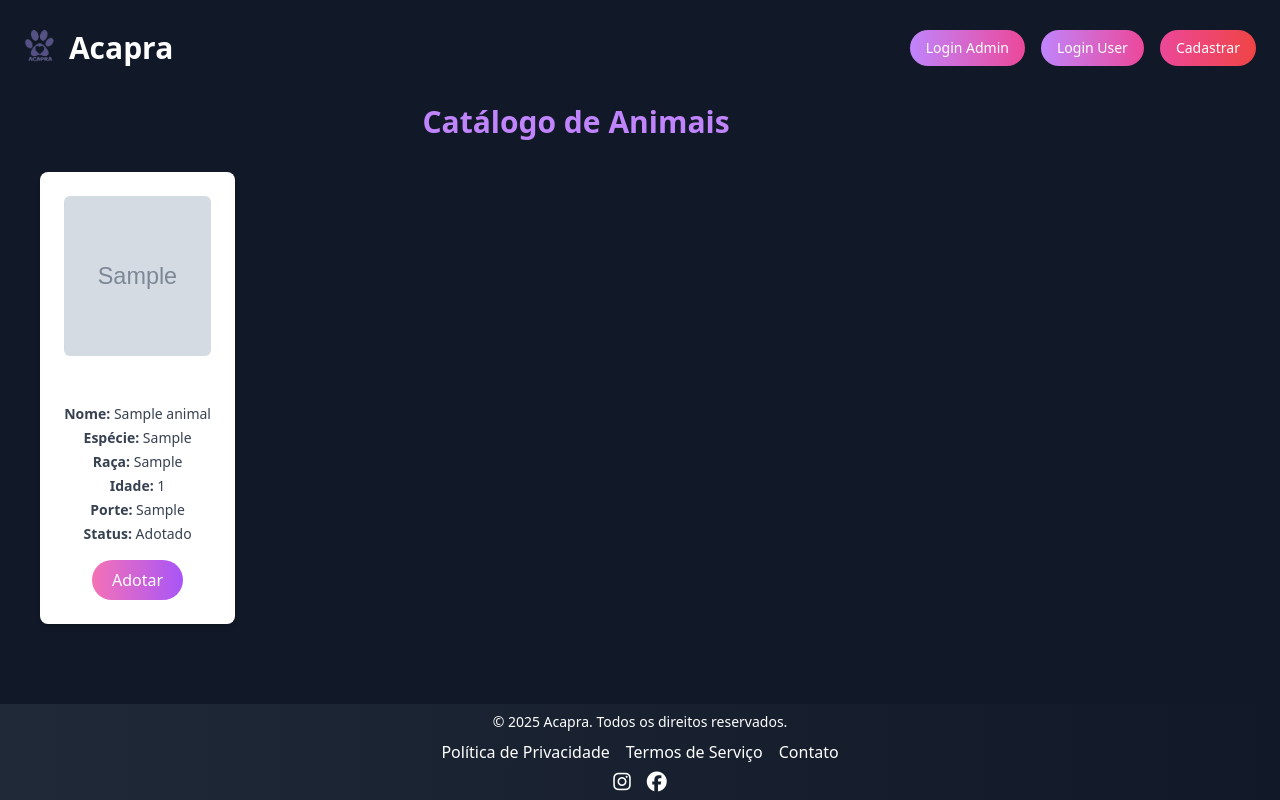
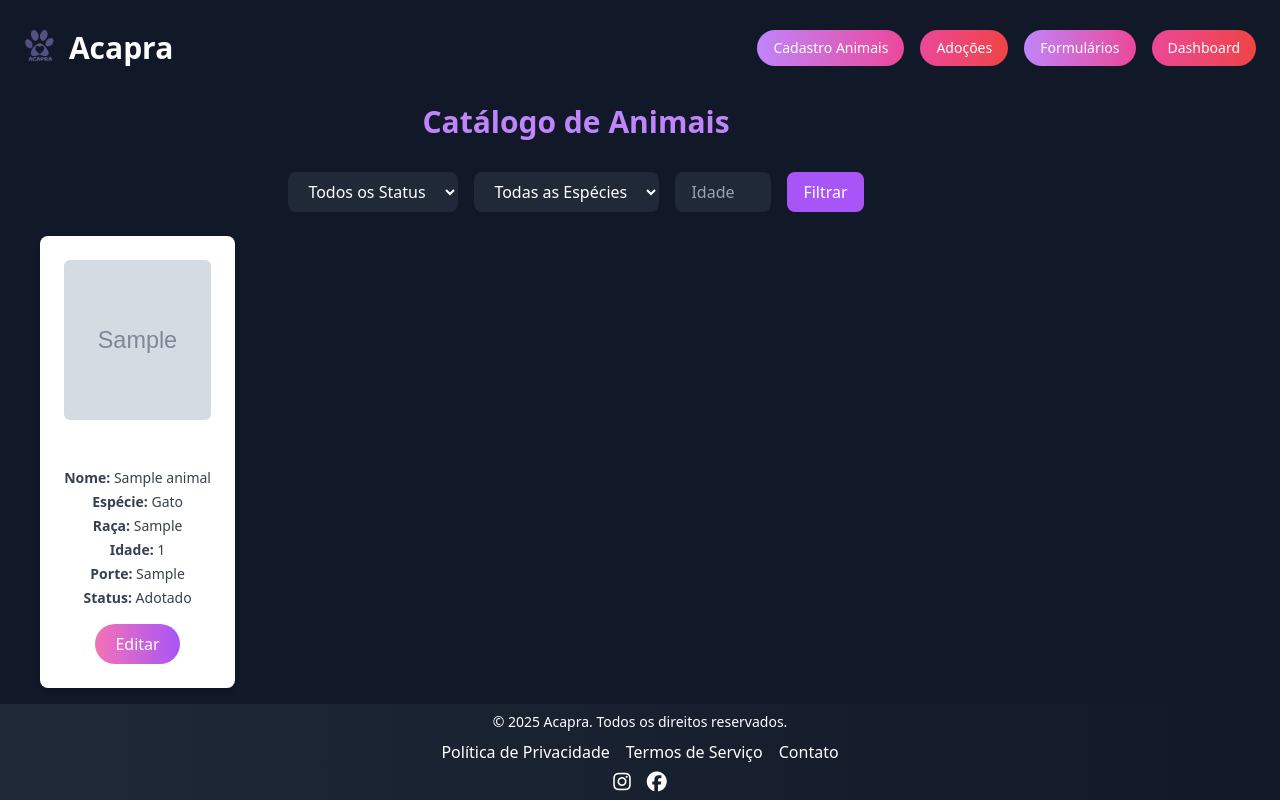
Before and after one commit to CristianoMafraJunior/Sistema-Acapra, a Django app: page /animais_disponiveis/ in a window 1280 px wide. Run offline with Django 5.2, Linux system fonts and the light colour scheme; tables that the repository leaves empty hold one stand-in row (values such as "Sample post"); grey boxes marked "Sample" are stand-in pictures; style sheets or scripts are compiled from the project's sources.

Commit message:
[IMP] acapra: Filtros

```diff
--- a/acapra/models/animal.py
+++ b/acapra/models/animal.py
@@ -3,7 +3,10 @@
 
 class Animal(models.Model):
     nome = models.CharField(max_length=100)
-    especie = models.CharField(max_length=50)
+    especie = models.CharField(
+        max_length=50,
+        choices=[("Gato", "Gato"), ("Cachorro", "Cachorro")],
+    )
     idade = models.IntegerField()
     porte = models.CharField(max_length=50)
     descricao = models.TextField()
--- a/acapra/templates/acapra/admin_dashboard.html
+++ b/acapra/templates/acapra/admin_dashboard.html
@@ -27,9 +27,33 @@
         <br>
         {% comment %} Resolver essa gambiarra aqui futuramente {% endcomment %}
         <h2 class="text-3xl font-semibold text-purple-400 mb-8 text-center">Catálogo de Animais</h2>
+        <form method="get" class="flex flex-wrap items-center justify-center gap-4 mb-6">
+          <select name="status" class="bg-gray-800 text-white rounded-lg px-4 py-2">
+              <option value="">Todos os Status</option>
+              <option value="D" {% if filtro_status == "D" %}selected{% endif %}>Disponível</option>
+              <option value="A" {% if filtro_status == "A" %}selected{% endif %}>Adotado</option>
+          </select>
+
+          <select name="especie" class="bg-gray-800 text-white rounded-lg px-4 py-2">
+              <option value="">Todas as Espécies</option>
+              <option value="Gato" {% if filtro_especie == "Gato" %}selected{% endif %}>Gato</option>
+              <option value="Cachorro" {% if filtro_especie == "Cachorro" %}selected{% endif %}>Cachorro</option>
+          </select>
+
+          <input
+            type="number"
+            name="idade"
+            min="0"
+            placeholder="Idade"
+            value="{{ filtro_idade }}"
+            class="bg-gray-800 text-white rounded-lg px-4 py-2 w-24"
+          />
+
+          <button type="submit" class="bg-purple-500 hover:bg-purple-600 text-white px-4 py-2 rounded-lg">
+              Filtrar
+          </button>
+        </form>
           <div class="grid grid-cols-1 sm:grid-cols-3 md:grid-cols-2 lg:grid-cols-5 gap-6">
-
-
         {% for animal in animais %}
           <div class="bg-white rounded-lg shadow-md p-6 flex flex-col items-center">
             {% with animal.fotos.first as foto %}
--- a/acapra/templates/acapra/animais_disponiveis.html
+++ b/acapra/templates/acapra/animais_disponiveis.html
@@ -26,6 +26,32 @@
         <br>
         {% comment %} Resolver essa gambiarra aqui futuramente {% endcomment %}
         <h2 class="text-3xl font-semibold text-purple-400 mb-8 text-center">Catálogo de Animais</h2>
+        <form method="get" class="flex flex-wrap items-center justify-center gap-4 mb-6">
+          <select name="status" class="bg-gray-800 text-white rounded-lg px-4 py-2">
+              <option value="">Todos os Status</option>
+              <option value="D" {% if filtro_status == "D" %}selected{% endif %}>Disponível</option>
+              <option value="A" {% if filtro_status == "A" %}selected{% endif %}>Adotado</option>
+          </select>
+
+          <select name="especie" class="bg-gray-800 text-white rounded-lg px-4 py-2">
+              <option value="">Todas as Espécies</option>
+              <option value="Gato" {% if filtro_especie == "Gato" %}selected{% endif %}>Gato</option>
+              <option value="Cachorro" {% if filtro_especie == "Cachorro" %}selected{% endif %}>Cachorro</option>
+          </select>
+
+          <input
+            type="number"
+            name="idade"
+            min="0"
+            placeholder="Idade"
+            value="{{ filtro_idade }}"
+            class="bg-gray-800 text-white rounded-lg px-4 py-2 w-24"
+          />
+
+          <button type="submit" class="bg-purple-500 hover:bg-purple-600 text-white px-4 py-2 rounded-lg">
+              Filtrar
+          </button>
+        </form>
           <div class="grid grid-cols-1 sm:grid-cols-3 md:grid-cols-2 lg:grid-cols-5 gap-6">
 
 
--- a/acapra/views/animais_disponiveis.py
+++ b/acapra/views/animais_disponiveis.py
@@ -1,10 +1,25 @@
 from django.shortcuts import render
-from acapra.models import Animal, Foto
+from acapra.models import Animal
 
 
 def AnimaisDisponiveis(request):
+    filtro_status = request.GET.get("status")
+    filtro_especie = request.GET.get("especie")
+    filtro_idade = request.GET.get("idade")
     animais = Animal.objects.all()
-    fotos = Foto.objects.all()
+    if filtro_status:
+        animais = animais.filter(status_adocao=filtro_status)
+    if filtro_especie:
+        animais = animais.filter(especie=filtro_especie)
+    if filtro_idade:
+        animais = animais.filter(idade=filtro_idade)
     return render(
-        request, "acapra/animais_disponiveis.html", {"animais": animais, "fotos": fotos}
+        request,
+        "acapra/admin_dashboard.html",
+        {
+            "animais": animais,
+            "filtro_status": filtro_status,
+            "filtro_especie": filtro_especie,
+            "filtro_idade": filtro_idade,
+        },
     )
```
Also changed, not shown: acapra/forms/form_cadastro_animais.py (+4 -4 lines), acapra/views/dashboard_admin.py (+18 -3 lines), acapra/migrations/0006_alter_animal_especie.py (added).
